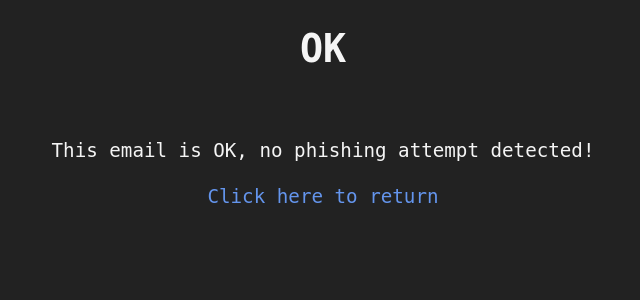
After one commit to tenochca/phishing_detection_app, a Flask app: template templates/okay.html in a window 1280 px wide. The commit adds this page. Shown: the top 300 px of the page, without its empty margins (317-957 px from the left). Run offline with Flask 3, Linux system fonts and the light colour scheme; the template is opened without the code that fills it, so the values that code supplies are empty; parts of the project's set-up code (start-up, migrations or seed data) failed here and were passed over.

Commit message:
verbose classification -- style changes

```diff
--- a/app.py
+++ b/app.py
@@ -1,4 +1,4 @@
-from flask import Flask, render_template, request
+from flask import Flask, render_template, request, flash, redirect, url_for
 from keras.models import load_model
 from tensorflow.keras.preprocessing.text import Tokenizer #type: ignore
 from keras.preprocessing.sequence import pad_sequences
@@ -27,14 +27,14 @@ def index():
         subject = request.form.get('sline')
         body = request.form.get('body')
 
-        data = prep_data(subject, body)
+        data = prep_data(sender, subject, body)
         pred = model.predict(data)
         label = [1 if prob > 0.5 else 0 for prob in pred]
 
         if label[0] == 1:
-            return "SPAM"
+            return render_template('scam.html')
         elif label[0] == 0:
-            return "OK"
+            return render_template('okay.html')
         else:
             print(pred)
             print(label)
--- a/static/css/main.css
+++ b/static/css/main.css
@@ -2,7 +2,7 @@ body {
     background-color:#222;
     color:whitesmoke;
     font-size:larger;
-    margin: 10;
+    margin: 10px;
     font-family: 'Share Tech Mono', Monospace, Courier;
     font-weight: 400;
 }
@@ -14,6 +14,12 @@ body {
 
 .header {
     border-bottom: 1px dotted rgb(142, 142, 142);
+}
+
+.message {
+    width: 50%;
+    margin: auto;
+    text-align: center;
 }
 
 a {
--- /dev/null
+++ b/templates/okay.html
@@ -0,0 +1,18 @@
+{% extends 'base.html' %}
+
+{% block head %}
+
+{% endblock %}
+
+{%block body %}
+<div class="message">
+    <h1>OK</h1>
+    <br>
+    <p>
+        This email is OK, no phishing attempt detected!
+        <br>
+        <br>
+        <a href="{{url_for('index')}}">Click here to return</a>
+    </p>
+</div>
+{% endblock %}
```
Also changed, not shown: templates/scam.html (added, +18 -0 lines).
